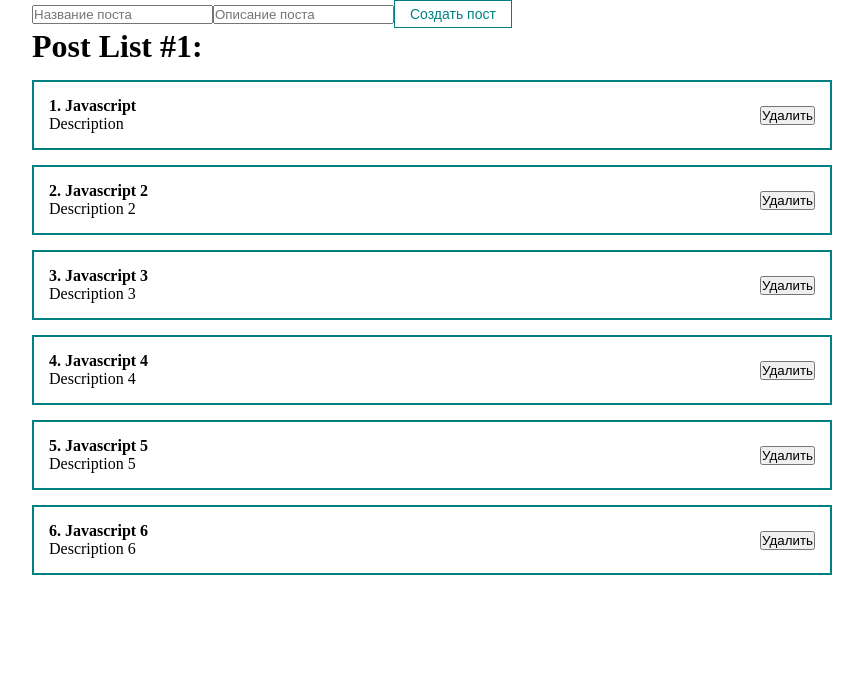
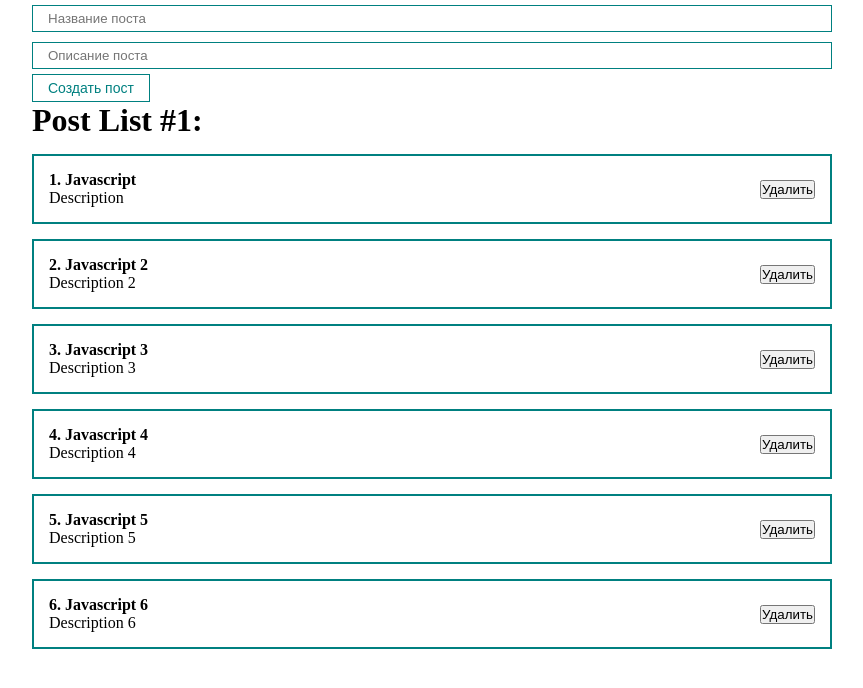
Before and after one commit to alexmanwell/react-blog, a React (Create React App) app: page / in a window 1280 px wide. Shown: the top 688 px of the page, without its empty margins (208-1071 px from the left). Built offline with nearby package versions, Linux system fonts and the light colour scheme.

Commit message:
Create own UI input component.

```diff
--- a/src/App.js
+++ b/src/App.js
@@ -2,6 +2,7 @@
 import './styles/App.css';
 import {PostList} from "./components/PostList";
 import {MyButton} from "./components/UI/button/MyButton";
+import {MyInput} from "./components/UI/input/MyInput";
 
 function App() {
   const [posts, setPosts] = useState([
@@ -16,8 +17,8 @@
   return (
     <div className="App">
       <form>
-        <input type="text" placeholder="Название поста"/>
-        <input type="text" placeholder="Описание поста"/>
+        <MyInput type="text" placeholder="Название поста"/>
+        <MyInput type="text" placeholder="Описание поста"/>
         <MyButton>Создать пост</MyButton>
       </form>
       <PostList posts={posts} title={"Post List #1"}/>
--- /dev/null
+++ b/src/components/UI/input/MyInput.jsx
@@ -0,0 +1,10 @@
+import React from 'react';
+import classes from './MyInput.module.css'
+
+export const MyInput = (props) => {
+  return (
+    <input {...props} className={classes.myInput}>
+
+    </input>
+  );
+};
--- /dev/null
+++ b/src/components/UI/input/MyInput.module.css
@@ -0,0 +1,6 @@
+.myInput {
+    width: 100%;
+    padding: 5px 15px;
+    margin: 5px 0;
+    border: 1px solid teal;
+}
```
